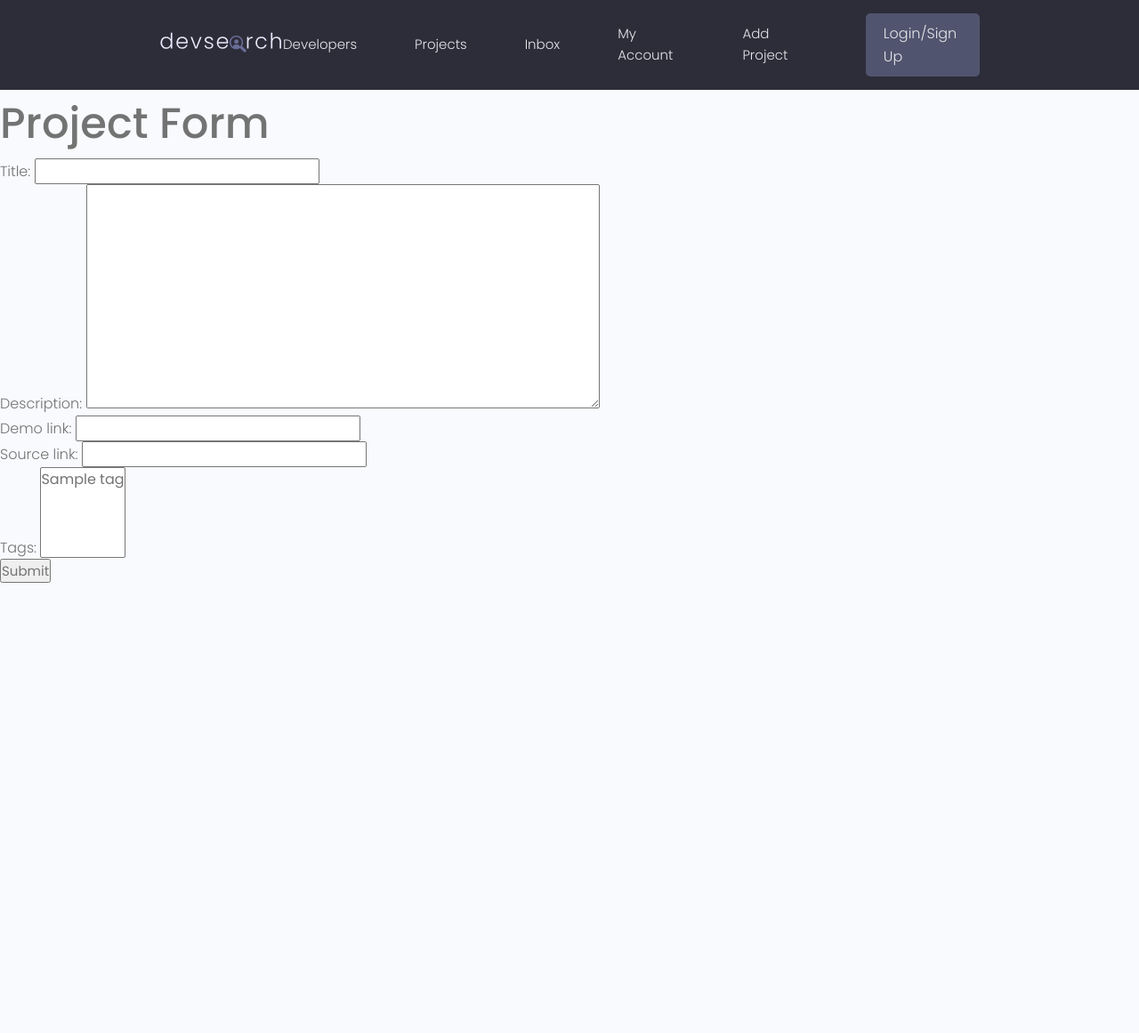
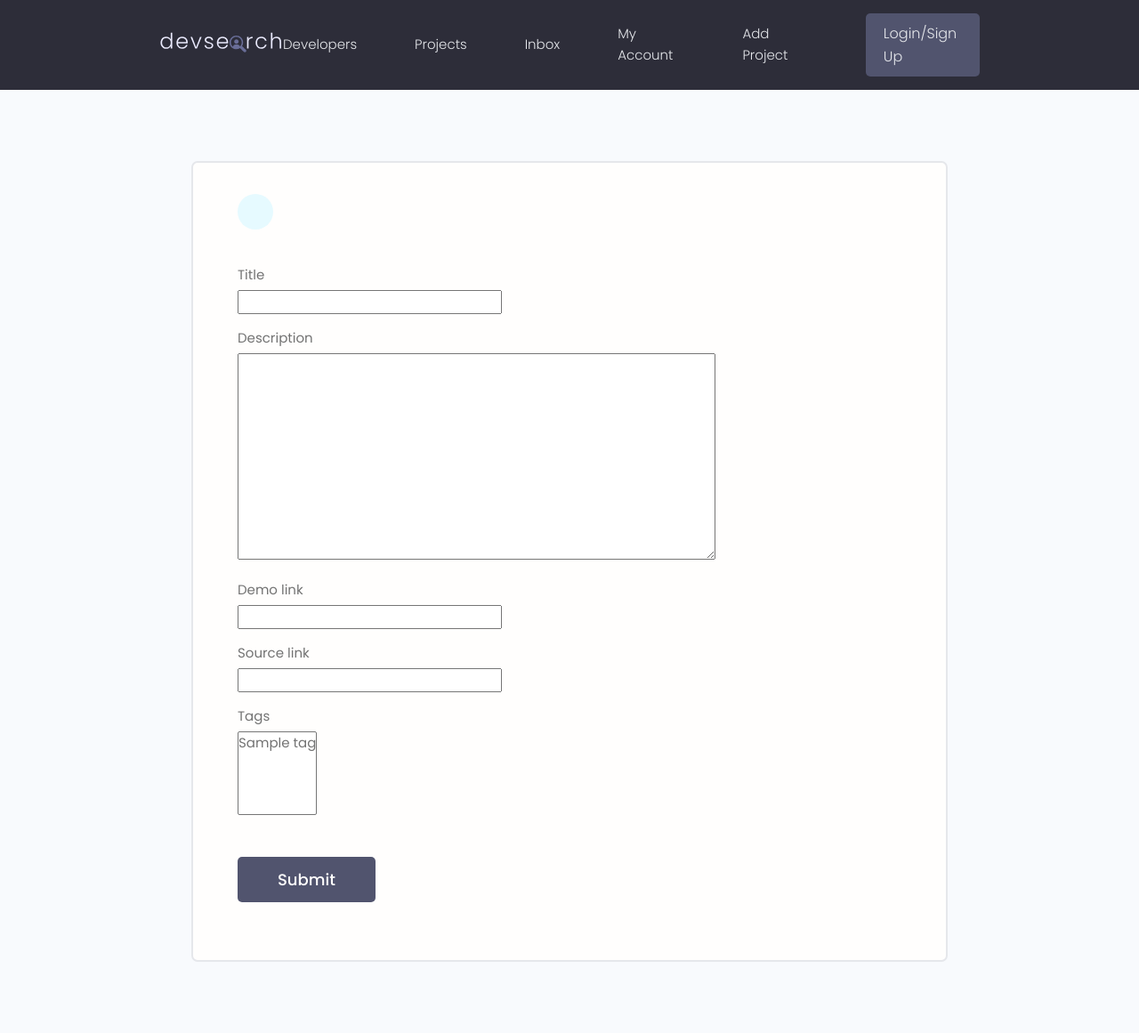
Before and after one commit to gurnitha/2022-django-torang-bisa-apa, a Django app: page /create-project/ in a window 1280 px wide. Shown: the whole page at 89% size. Before the commit the page ends 655 px from the top, so only its background shows below. Run offline with Django 3.2, Linux system fonts and the light colour scheme; tables that the repository leaves empty hold one stand-in row (values such as "Sample post"); some libraries are stand-ins or nearby versions.

Commit message:
15.4 PROJECT_FORM page Part 1: Mengisi basic template theme

```diff
--- a/projects/templates/projects/project_form.html
+++ b/projects/templates/projects/project_form.html
@@ -1,20 +1,35 @@
 <!-- projects/templates/projects/project_form.html -->
 {% extends 'base.html' %}
 
-{% block title %}
-{{title}}
-{% endblock title %}
+{% block title %}{{title}}{% endblock title %}
 
 	{% block content %}
+	<main class="formPage my-xl">
+        <div class="content-box">
+            <div class="formWrapper">
+                <a class="backButton" href="#"><i class="im im-angle-left"></i></a>
+                <br>
 
-	<h1>Project Form</h1>
+                <!----------- Form ----------->
+                <form class="form" method="POST" enctype="multipart/form-data">
+                	{% csrf_token %}
 
-	<form action="" method="POST">
-		{% csrf_token %}
+                	{% for field in form %}
+                    <!-- Input:Text -->
+                    <div class="form__field">
+                        <label
+                            for="formInput#text">{{field.label}}
+                        </label>
+                        {{field}}
+                    </div>
+                    {% endfor %}
 
-		{{form.as_p}}
+                    <input class="btn btn--sub btn--lg  my-md" type="submit" value="Submit" />
+                </form>
+                <!--------- END Form --------->
 
-		<input type="submit" name="">
-	</form>
+            </div>
+        </div>
+    </main>
 
 	{% endblock content %}
```
Also changed, not shown: README.md.
